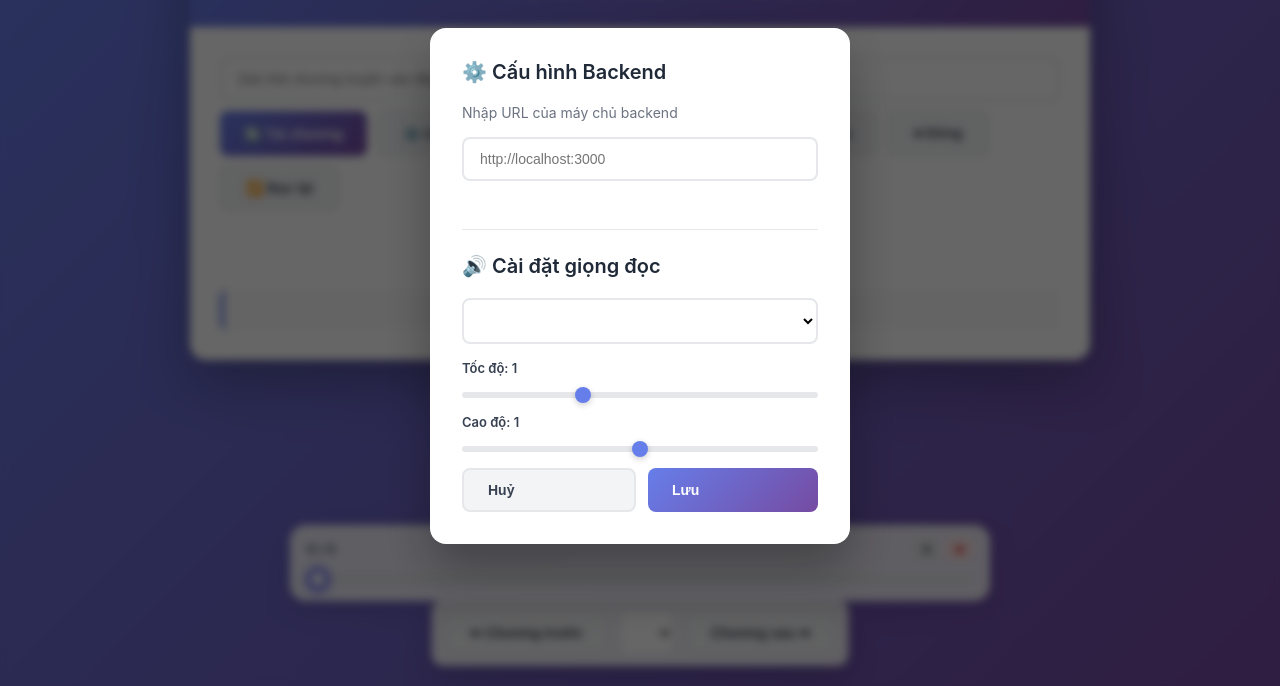
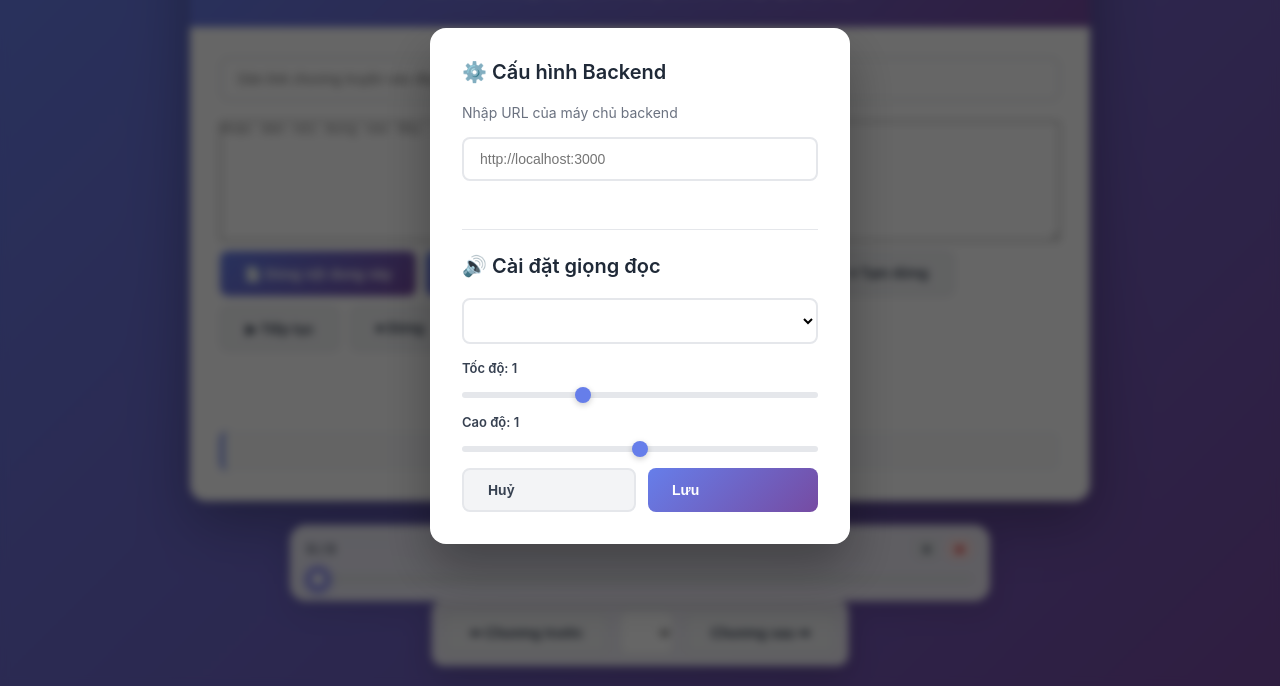
Before and after one commit to phuoctt03/craw_novel, a website: page index.html in a window 1280 px wide. Shown: the part 114-800 px from the top of the page. Drawn offline with Linux system fonts and the light colour scheme.

Commit message:
index.html の更新

```diff
--- a/index.html
+++ b/index.html
@@ -492,7 +492,10 @@
     <div class="content">
       <div class="input-section">
         <input id="urlInput" placeholder="Dán link chương truyện vào đây..." />
+<textarea id="textInput" placeholder="Hoặc dán nội dung vào đây..."
+  style="width:100%; min-height:120px; margin-top:10px;"></textarea>
         <div class="button-group">
+<button class="primary" onclick="useInputText()">📄 Dùng nội dung này</button>
           <button class="primary"    onclick="fetchChapter()">🔄 Tải chương</button>
           <button class="secondary"  onclick="openBackendPopup()">⚙️ Cài đặt</button>
           <button class="secondary"  onclick="readChapter()">🔊 Đọc</button>
@@ -607,6 +610,31 @@
         progressTimer = null
       }
     }
+
+function useInputText() {
+  const text = document.getElementById('textInput').value.trim()
+  if (!text) {
+    alert('⚠️ Chưa có nội dung')
+    return
+  }
+
+  stopRead()
+
+  // 👇 EXACT SAME FLOW như fetchChapter
+  document.getElementById('title').innerText = '📄 Văn bản nhập'
+
+  renderContentWithSpans(text)
+
+  currentText   = text
+  currentChunks = buildChunks(currentText)
+  initProgressBar()
+
+  // reset chapter nav (vì không phải truyện)
+  chapters = []
+  currentIndex = -1
+  renderChapterSelect()
+  updateNavButtons()
+}
 
     /* ═══════════════════════════════════════════════════════════
        SETTINGS POPUP
```
